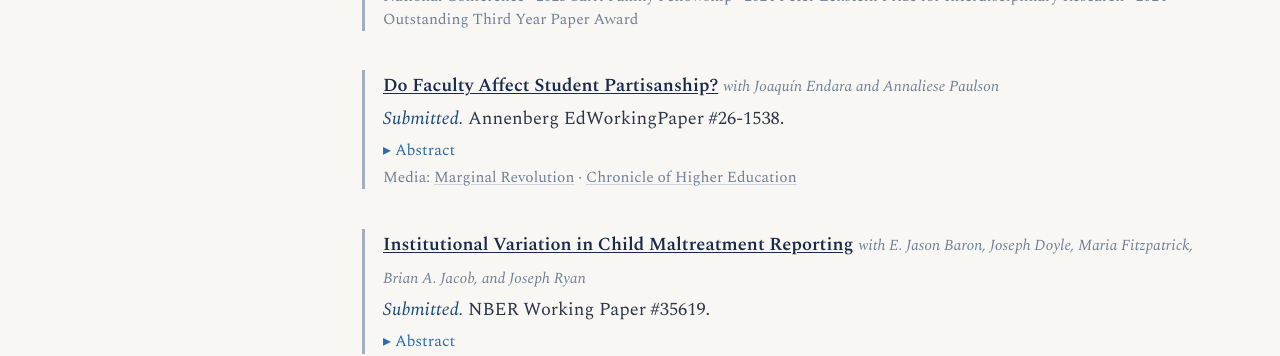
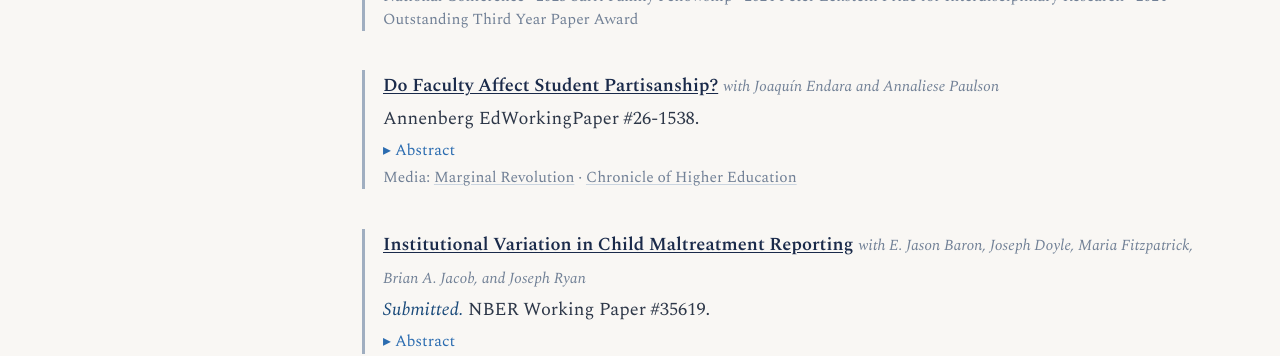
Before and after one commit to micah-baum/micah-baum.github.io, a Jekyll site: the page built from _pages/research.md, in a window 1280 px wide and 1309 px high. Shown: the part 647-1003 px from the top of the window. Built offline with Jekyll 4.4.1, drawn with Linux system fonts in a browser that asks for light colours.

Commit message:
Update research.md

```diff
--- a/_pages/research.md
+++ b/_pages/research.md
@@ -130,7 +130,7 @@ author_profile: true
 
 <div class="paper-card paper-card--wip">
 <p><a href="https://micah-baum.github.io/files/baum-endara-paulson-partisanship-2026.pdf" target="_blank" class="paper-title-link"><strong>Do Faculty Affect Student Partisanship?</strong></a> <span class="coauthors">with Joaqu&iacute;n Endara and Annaliese Paulson</span><br>
-<span class="journal-name">Submitted.</span> Annenberg EdWorkingPaper #26-1538. </p>
+<span class="journal-name"> </span> Annenberg EdWorkingPaper #26-1538. </p>
 <details class="paper-abstract">
 <summary>Abstract</summary>
 <div class="paper-abstract__body">We study whether Democratic college professors make their students more liberal. We link voter data to salary records from 33 state flagships and show that faculty skew Democratic, especially in the humanities and social sciences. We then use student transcripts from one flagship to estimate causal effects. Students become more liberal during college regardless of major and sort toward ideologically similar instructors. Exploiting plausibly random variation in when instructors teach courses, we find no effect of faculty partisanship on student partisanship. Text analysis shows exposure to liberal topics reflects student demand rather than instructor supply, leaving little room for indoctrination. </div>
```
